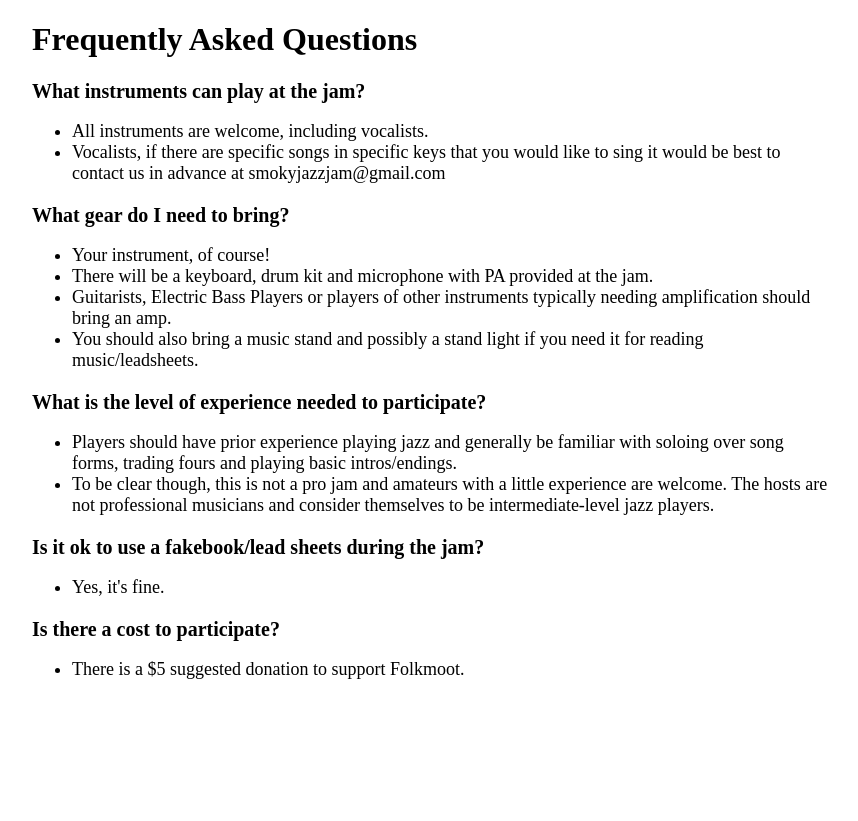
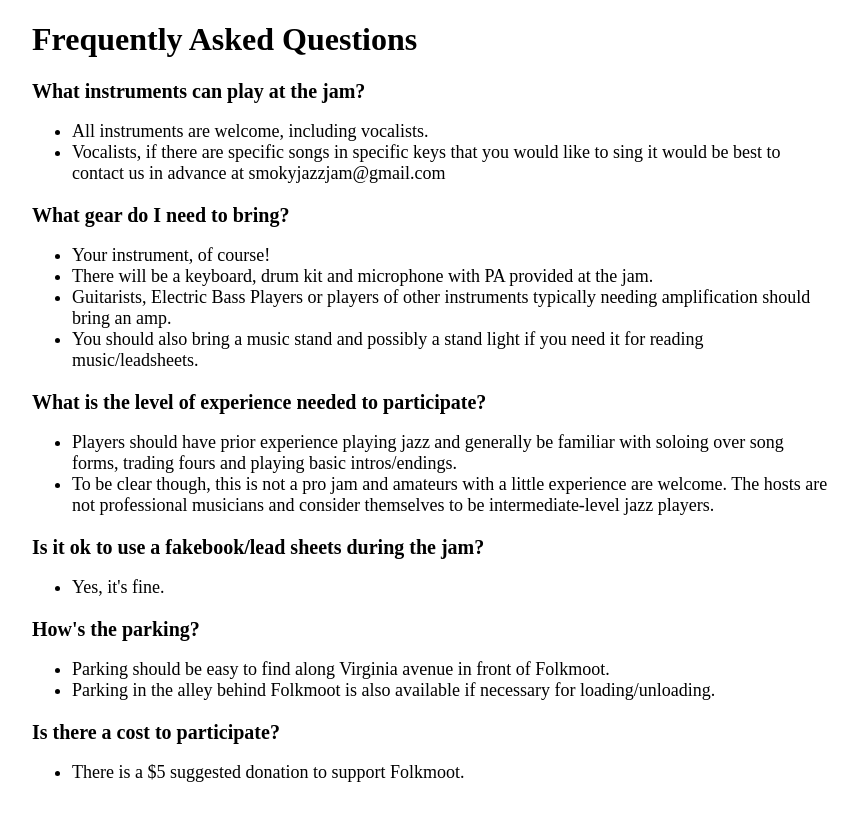
Before and after one commit to smokyjazzjam/smokyjazzjam, a Jekyll site: the page built from faq.md, in a window 1280 px wide. Shown: the top 821 px of the page, without its empty margins (208-1066 px from the left). Built offline with Jekyll 4.4.1, drawn with Linux system fonts in a browser that asks for light colours.

Commit message:
Update faq.md

```diff
--- a/faq.md
+++ b/faq.md
@@ -46,6 +46,12 @@ layout: default
     <li>Yes, it's fine.</li>
   </ul>
 
+  <h3 class="faq-question"><strong>How's the parking?</strong></h3>
+  <ul class="faq-answer">
+    <li>Parking should be easy to find along Virginia avenue in front of Folkmoot.</li>
+    <li>Parking in the alley behind Folkmoot is also available if necessary for loading/unloading.</li>
+  </ul>
+
   <h3 class="faq-question"><strong>Is there a cost to participate?</strong></h3>
   <ul class="faq-answer">
     <li>There is a $5 suggested donation to support Folkmoot.</li>
```
